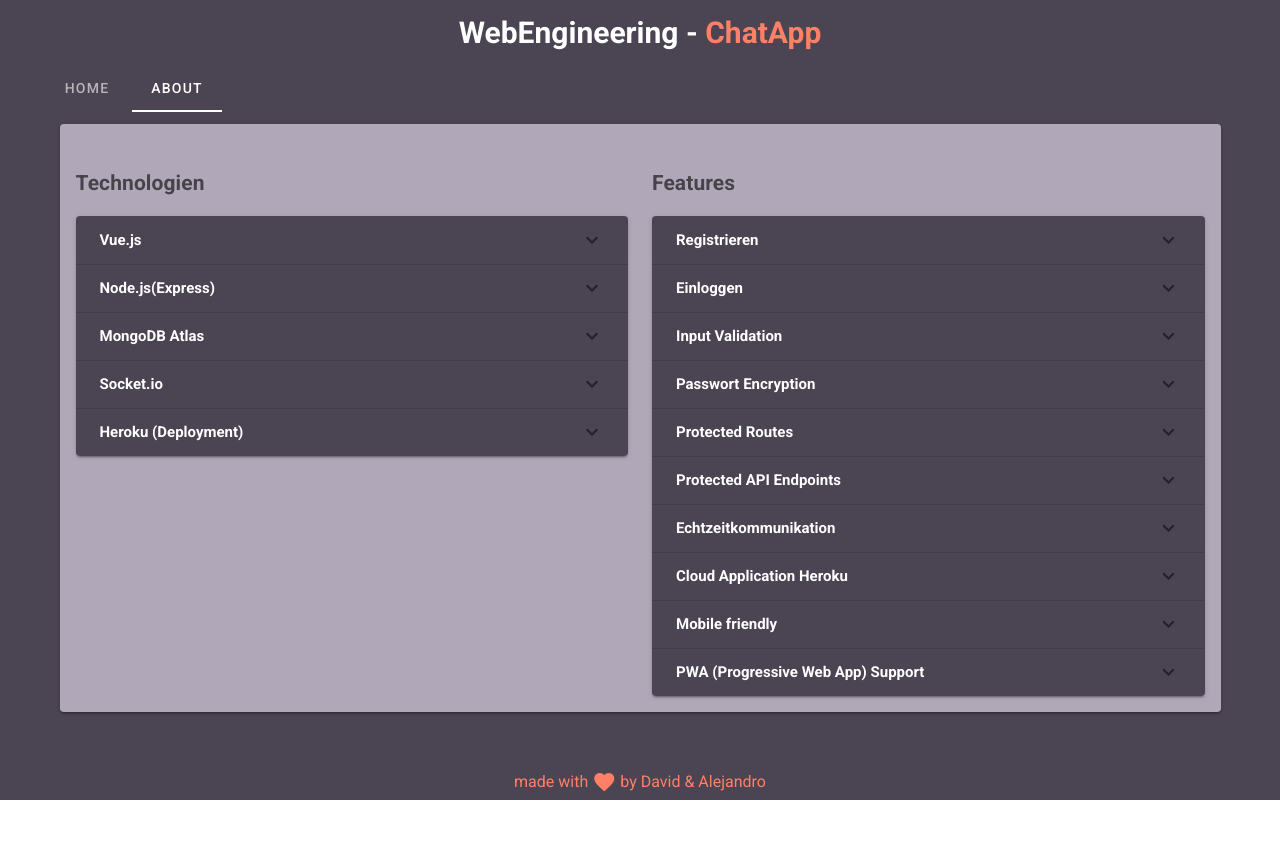
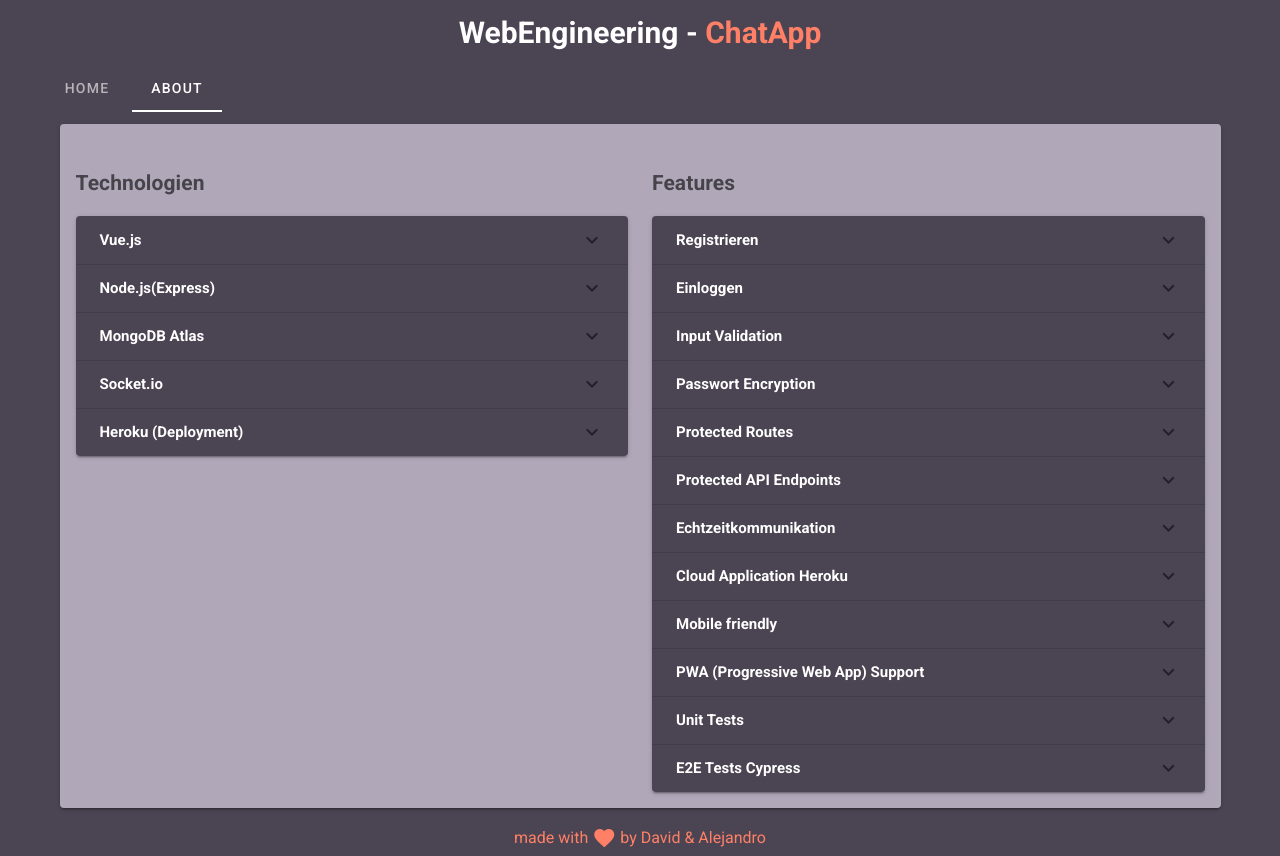
Before and after one commit to dev-ale/FHNW-Chat-App, a Vue app: page /about in a window 1280 px wide. Before the commit the page ends 800 px from the top, so only its background shows below. Built offline with nearby package versions, Linux system fonts and the light colour scheme; no server answers; what vue-chat-scroll would draw is missing.

Commit message:
added text in about page

```diff
--- a/src/views/About.vue
+++ b/src/views/About.vue
@@ -85,6 +85,14 @@
         title: "PWA (Progressive Web App) Support",
         beschreibung: "Die App lässt sich über Chrome oder als PWA auf einem Smartphone installieren."
       },
+      {
+        title: "Unit Tests",
+        beschreibung: "Sockettest: Hier wird getestet ob ein neuer Room erstellt werden kann und ob man eine Nachricht senden kann. Roomtest: Hier wird getestet ob der Room erstellt wird, ob die Attribute richtig gesetzt werden und ob die Function joinRoom ausgeführt wird."
+      },
+      {
+        title: "E2E Tests Cypress",
+        beschreibung: "In diesen Tests wird getestet ob die App unter der URL erreichbar ist, Es wird getestet ob man sich einloggen und ausloggen kann. Dann wird eine Nachricht versendet. Zuletzt wird noch ein neuer Raum erstellt und wieder gelöscht."
+      },
      ],
      technologien: [
        {
```
